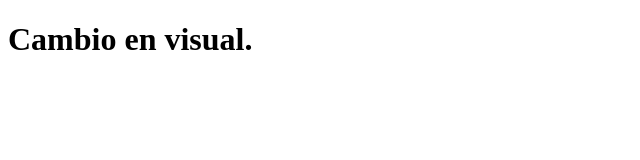
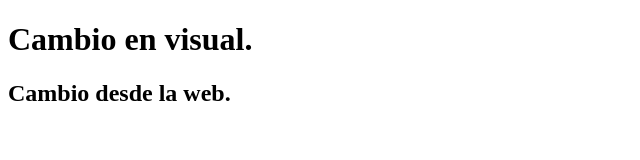
Before and after one commit to alexRodriguezProg/claseGitRepo, a plain HTML site: page index.html in a window 1280 px wide. Shown: the whole page, without its empty margins (0-640 px from the left). Drawn offline with Linux system fonts and the light colour scheme.

Commit message:
Update index.html
modificacion desde la web

```diff
--- a/index.html
+++ b/index.html
@@ -9,5 +9,7 @@
     <h1>
         Cambio en visual.
     </h1>
+
+    <h2> Cambio desde la web.
 </body>
 </html>
```
